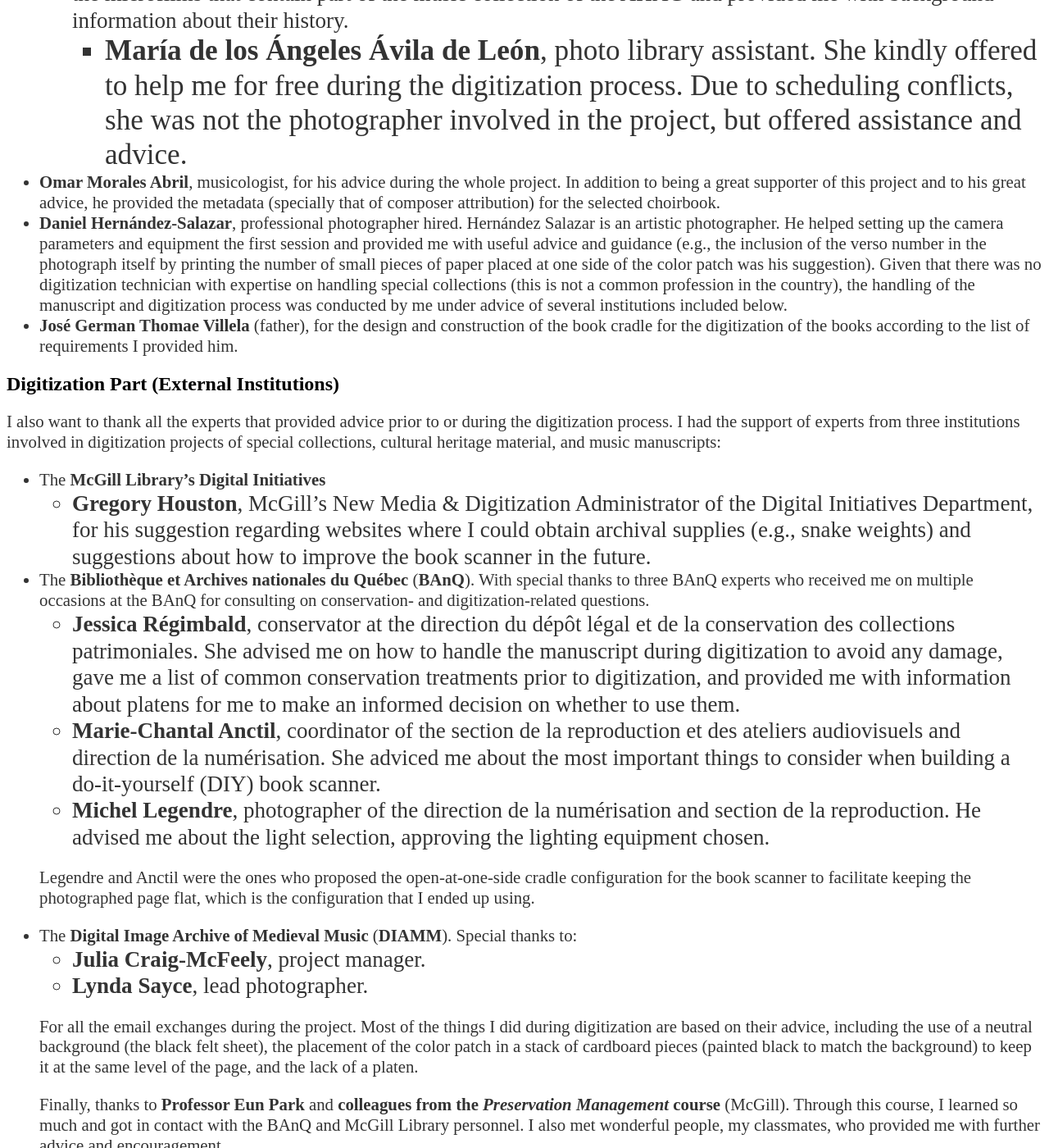
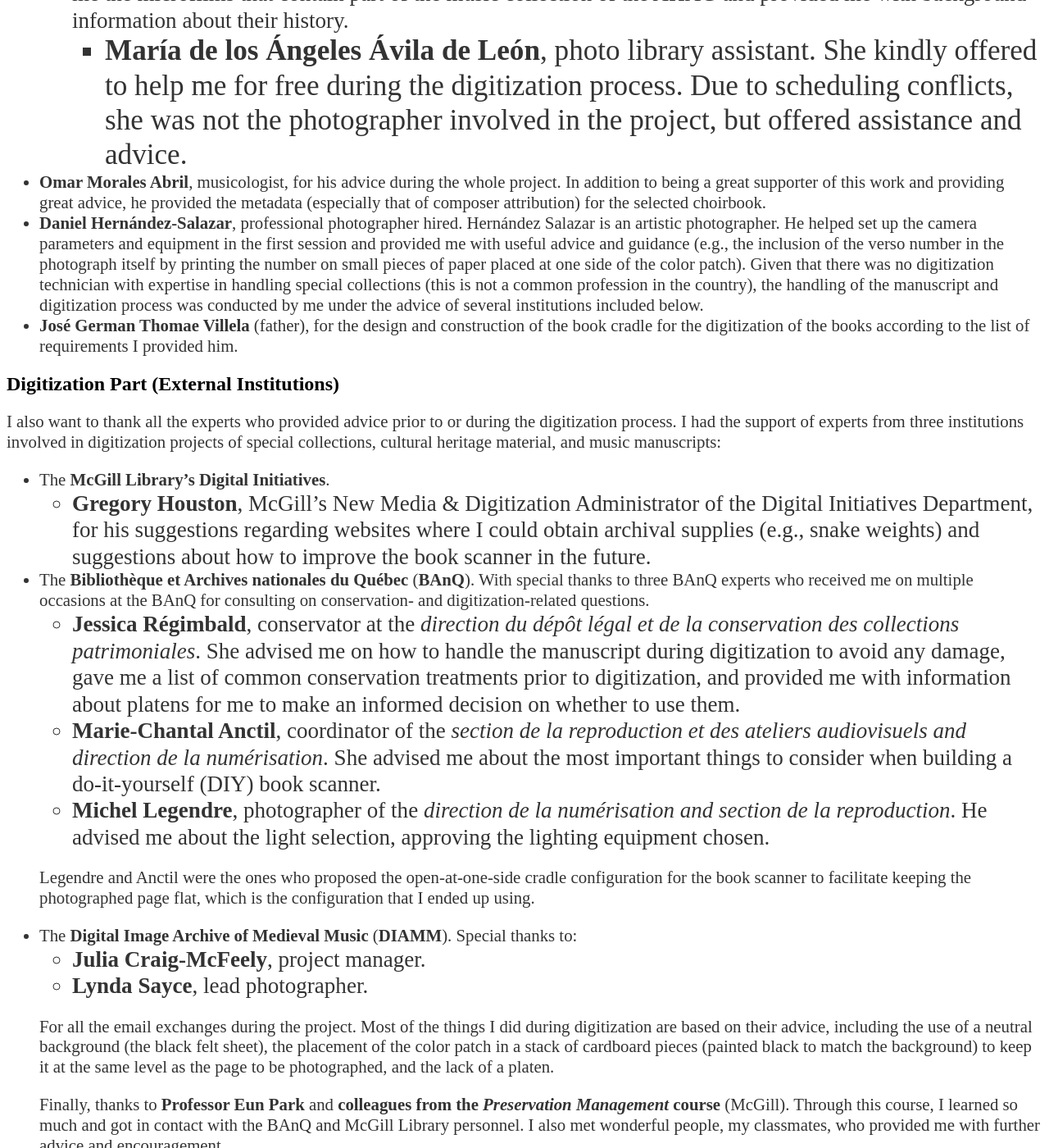
Before and after one commit to martha-thomae/martha-thomae.github.io, a Jekyll site: the page built from projects/guatemala.md, in a window 1280 px wide and 1400 px high, scrolled down 10608 px. Shown: the whole window at 82% size. Built offline with Jekyll 4.4.1, drawn with Linux system fonts in a browser that asks for light colours; some of the changed text lies outside the part shown.

Commit message:
Update guatemala.md - Fix more typos

```diff
--- a/projects/guatemala.md
+++ b/projects/guatemala.md
@@ -264,22 +264,22 @@ I am so thankful to many of the Guatemalan conservators, archivists, musicologis
 	- __Alejandro Conde__, archivist, for his advice and support during the process.
 
 - The _Centro de Investigaciones Regionales de Mesoamérica_ (_CIRMA_). This institution holds the microfilms of many of the music assets of the AHAG. Special thanks to:
-	- __Guisela Asensio Lueg__, CIRMA’s general director. She provided me with the contact of the photographer that was hired for the project.
- 	- __Thelma Porres Morfin__, director of CIRMA’s historical archive. She showed me the microfilms that contain part of the music collection of the AHAG and provided me with background information about their history.
+	- __Guisela Asensio Lueg__, CIRMA’s general director. She provided me with the contact of the photographer who was hired for the project.
+ 	- __Thelma Porres Morfín__, director of CIRMA’s historical archive. She showed me the microfilms that contain part of the music collection of the AHAG and provided me with background information about their history.
   	- __María de los Ángeles Ávila de León__, photo library assistant. She kindly offered to help me for free during the digitization process. Due to scheduling conflicts, she was not the photographer involved in the project, but offered assistance and advice.
 
-- __Omar Morales Abril__, musicologist, for his advice during the whole project. In addition to being a great supporter of this project and to his great advice, he provided the metadata (specially that of composer attribution) for the selected choirbook.
-- __Daniel Hernández-Salazar__, professional photographer hired. Hernández Salazar is an artistic photographer. He helped setting up the camera parameters and equipment the first session and provided me with useful advice and guidance (e.g., the inclusion of the verso number in the photograph itself by printing the number of small pieces of paper placed at one side of the color patch was his suggestion). Given that there was no digitization technician with expertise on handling special collections (this is not a common profession in the country), the handling of the manuscript and digitization process was conducted by me under advice of several institutions included below.
+- __Omar Morales Abril__, musicologist, for his advice during the whole project. In addition to being a great supporter of this work and providing great advice, he provided the metadata (especially that of composer attribution) for the selected choirbook.
+- __Daniel Hernández-Salazar__, professional photographer hired. Hernández Salazar is an artistic photographer. He helped set up the camera parameters and equipment in the first session and provided me with useful advice and guidance (e.g., the inclusion of the verso number in the photograph itself by printing the number on small pieces of paper placed at one side of the color patch). Given that there was no digitization technician with expertise in handling special collections (this is not a common profession in the country), the handling of the manuscript and digitization process was conducted by me under the advice of several institutions included below.
 - __José German Thomae Villela__ (father), for the design and construction of the book cradle for the digitization of the books according to the list of requirements I provided him.
 
 ## Digitization Part (External Institutions)
-I also want to thank all the experts that provided advice prior to or during the digitization process. I had the support of experts from three institutions involved in digitization projects of special collections, cultural heritage material, and music manuscripts:
-- The **McGill Library’s Digital Initiatives**
-	- **Gregory Houston**, McGill’s New Media & Digitization Administrator of the Digital Initiatives Department, for his suggestion regarding websites where I could obtain archival supplies (e.g., snake weights) and suggestions about how to improve the book scanner in the future.
+I also want to thank all the experts who provided advice prior to or during the digitization process. I had the support of experts from three institutions involved in digitization projects of special collections, cultural heritage material, and music manuscripts:
+- The **McGill Library’s Digital Initiatives**.
+	- **Gregory Houston**, McGill’s New Media & Digitization Administrator of the Digital Initiatives Department, for his suggestions regarding websites where I could obtain archival supplies (e.g., snake weights) and suggestions about how to improve the book scanner in the future.
 - The **Bibliothèque et Archives nationales du Québec** (**BAnQ**). With special thanks to three BAnQ experts who received me on multiple occasions at the BAnQ for consulting on conservation- and digitization-related questions.
-	- **Jessica Régimbald**, conservator at the direction du dépôt légal et de la conservation des collections patrimoniales. She advised me on how to handle the manuscript during digitization to avoid any damage, gave me a list of common conservation treatments prior to digitization, and provided me with information about platens for me to make an informed decision on whether to use them.
-	- **Marie-Chantal Anctil**, coordinator of the section de la reproduction et des ateliers audiovisuels and direction de la numérisation. She adviced me about the most important things to consider when building a do-it-yourself (DIY) book scanner.
-   - **Michel Legendre**, photographer of the direction de la numérisation and section de la reproduction. He advised me about the light selection, approving the lighting equipment chosen.
+	- **Jessica Régimbald**, conservator at the _direction du dépôt légal et de la conservation des collections patrimoniales_. She advised me on how to handle the manuscript during digitization to avoid any damage, gave me a list of common conservation treatments prior to digitization, and provided me with information about platens for me to make an informed decision on whether to use them.
+	- **Marie-Chantal Anctil**, coordinator of the _section de la reproduction et des ateliers audiovisuels and direction de la numérisation_. She advised me about the most important things to consider when building a do-it-yourself (DIY) book scanner.
+   - **Michel Legendre**, photographer of the _direction de la numérisation and section de la reproduction_. He advised me about the light selection, approving the lighting equipment chosen.
 
 	Legendre and Anctil were the ones who proposed the open-at-one-side cradle configuration for the book scanner to facilitate keeping the photographed page flat, which is the configuration that I ended up using.
 
@@ -287,7 +287,7 @@ I also want to thank all the experts that provided advice prior to or during the
   - **Julia Craig-McFeely**, project manager.
   - **Lynda Sayce**, lead photographer.
 
-  For all the email exchanges during the project. Most of the things I did during digitization are based on their advice, including the use of a neutral background (the black felt sheet), the placement of the color patch in a stack of cardboard pieces (painted black to match the background) to keep it at the same level of the page, and the lack of a platen.
+  For all the email exchanges during the project. Most of the things I did during digitization are based on their advice, including the use of a neutral background (the black felt sheet), the placement of the color patch in a stack of cardboard pieces (painted black to match the background) to keep it at the same level as the page to be photographed, and the lack of a platen.
 
   Finally, thanks to **Professor Eun Park** and **colleagues from the _Preservation Management_ course** (McGill). Through this course, I learned so much and got in contact with the BAnQ and McGill Library personnel. I also met wonderful people, my classmates, who provided me with further advice and encouragement.
 
```
Also changed, not shown: other parts of projects/guatemala.md (+5 -5 lines).
